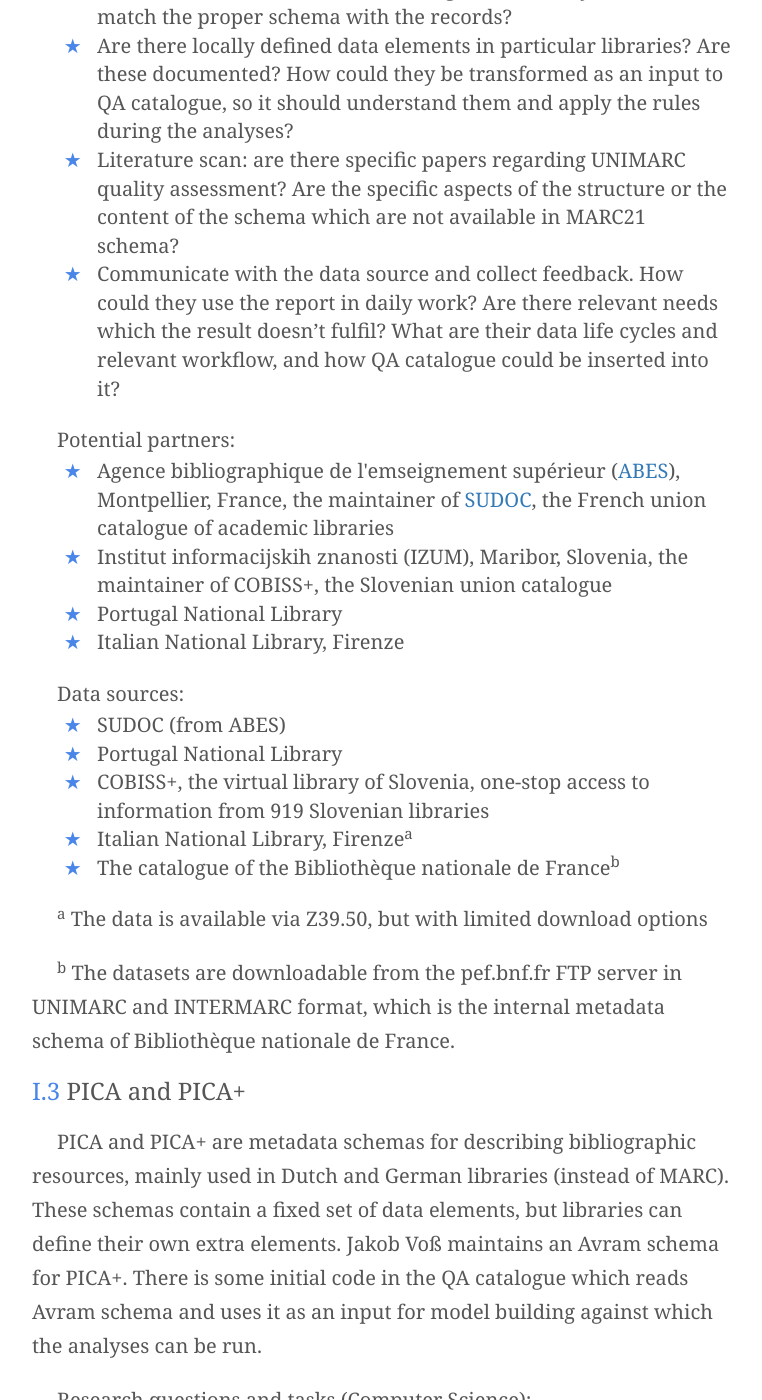
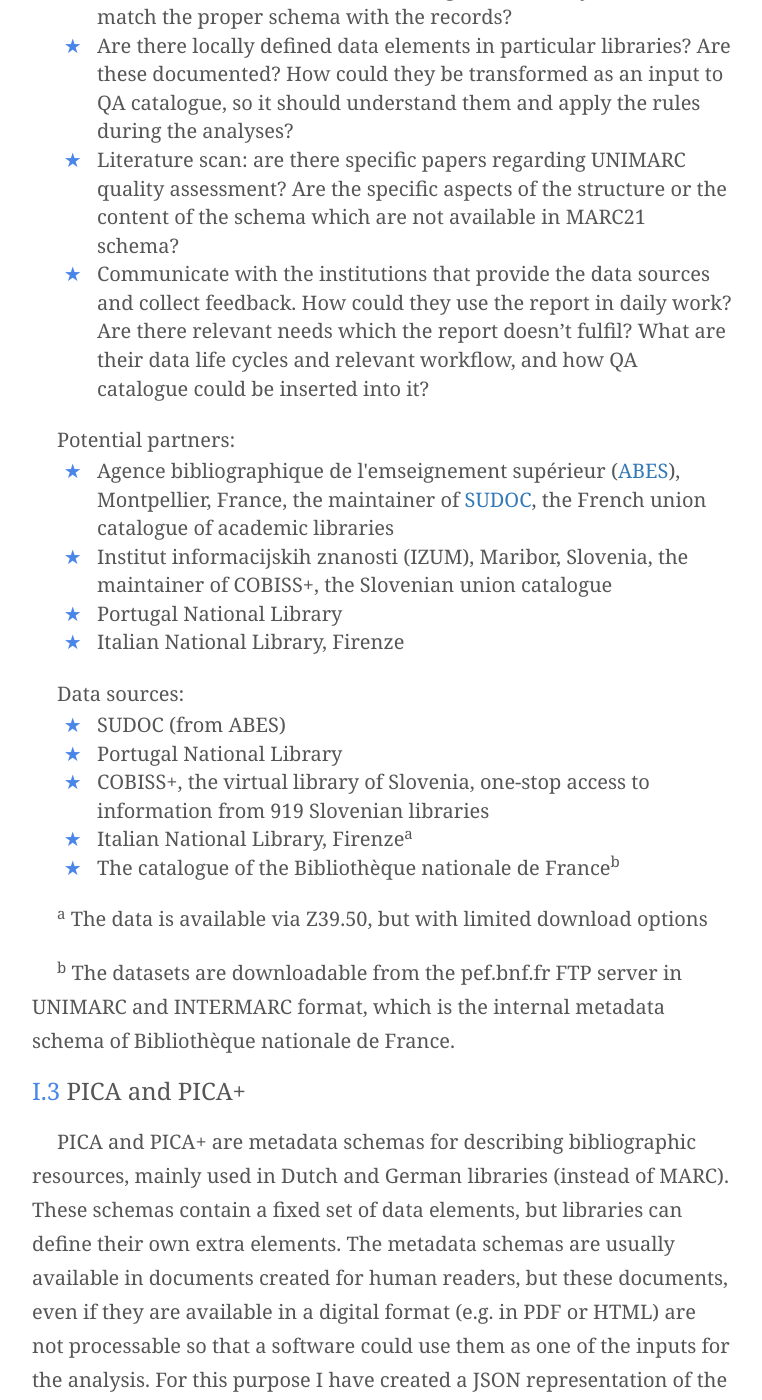
Before and after one commit to pkiraly/pkiraly.github.io, a Jekyll site: the page built from topics.md, in a window 1280 px wide and 1400 px high, scrolled down 6984 px. Shown: the whole window, without its empty margins (258-1020 px from the left). Built offline with Jekyll 4.4.1, drawn with Linux system fonts in a browser that asks for light colours; nearby versions of some CDN libraries; some web fonts are replaced; comment, search, counter and statistics services are not loaded; some of the changed text lies outside the part shown.

Commit message:
add topics

```diff
--- a/topics.md
+++ b/topics.md
@@ -133,7 +133,7 @@
 * How has the UNIMARC schema changed historically? How to match the proper schema with the records?
 * Are there locally defined data elements in particular libraries? Are these documented? How could they be transformed as an input to QA catalogue, so it should understand them and apply the rules during the analyses?
 * Literature scan: are there specific papers regarding UNIMARC quality assessment? Are the specific aspects of the structure or the content of the schema which are not available in MARC21 schema?
-* Communicate with the data source and collect feedback. How could they use the report in daily work? Are there relevant needs which the result doesn’t fulfil? What are their data life cycles and relevant workflow, and how QA catalogue could be inserted into it?
+* Communicate with the institutions that provide the data sources and collect feedback. How could they use the report in daily work? Are there relevant needs which the report doesn’t fulfil? What are their data life cycles and relevant workflow, and how QA catalogue could be inserted into it?
 
 Potential partners:
 
@@ -156,7 +156,7 @@
 
 ### <a id="I.3"/><span class="blue">I.3</span> PICA and PICA+
 
-PICA and PICA+ are metadata schemas for describing bibliographic resources, mainly used in Dutch and German libraries (instead of MARC). These schemas contain a fixed set of data elements, but libraries can define their own extra elements. Jakob Voß maintains an Avram schema for PICA+. There is some initial code in the QA catalogue which reads Avram schema and uses it as an input for model building against which the analyses can be run.
+PICA and PICA+ are metadata schemas for describing bibliographic resources, mainly used in Dutch and German libraries (instead of MARC). These schemas contain a fixed set of data elements, but libraries can define their own extra elements. The metadata schemas are usually available in documents created for human readers, but these documents, even if they are available in a digital format (e.g. in PDF or HTML) are not processable so that a software could use them as one of the inputs for the analysis. For this purpose I have created a JSON representation of the MARC21 schema.<sup>a</sup> Jakob Voß went further and created [Avram schema](https://format.gbv.de/schema/avram/specification), which is a special JSON document describing a metadata schema in a machine processable way (named after Henriette Avram, the inventor of MARC). Jakob Voß also maintains an [Avram schema for PICA+](https://format.gbv.de/schema/avram/schema.json). There is some initial code in the QA catalogue which reads Avram schema and uses it as an input for model building against which the analyses can be run.
 
 Research questions and tasks (Computer Science):
 
@@ -178,6 +178,8 @@
 Data sources:
 
 * K10Plus union catalogue, 60+ million records (maintained by GBV)
+
+<sup>a</sup> The initial blog post: [marc21-in-json/](http://pkiraly.github.io/2018/01/28/marc21-in-json/). Current schema (in different flavours): [github.com/pkiraly/metadata-qa-marc](https://github.com/pkiraly/metadata-qa-marc/tree/main/marc-schema).
 
 ### <a id="I.4"/><span class="blue">I.4</span> Encoded Archival Description (EAD) and Encoded Archival Context (EAC)
 
```
